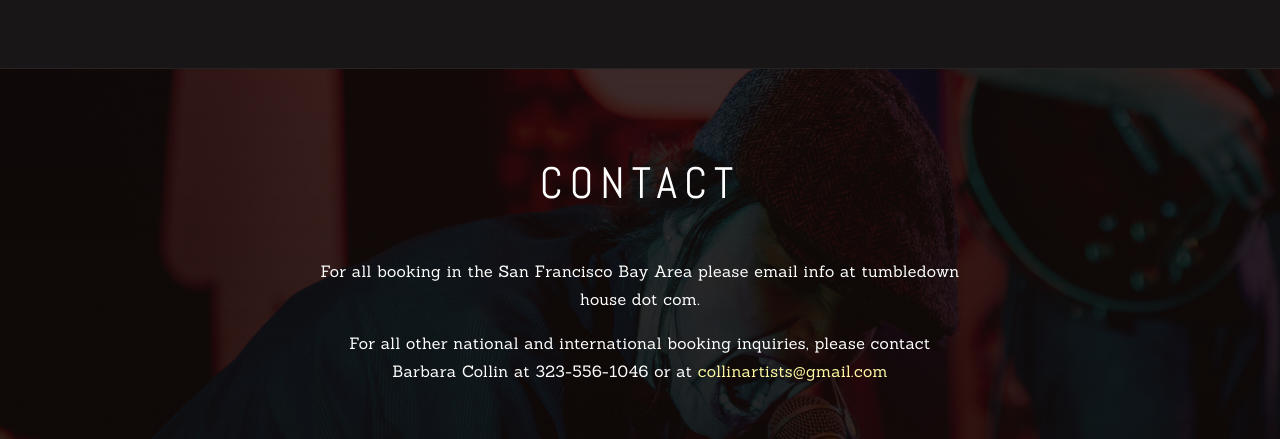
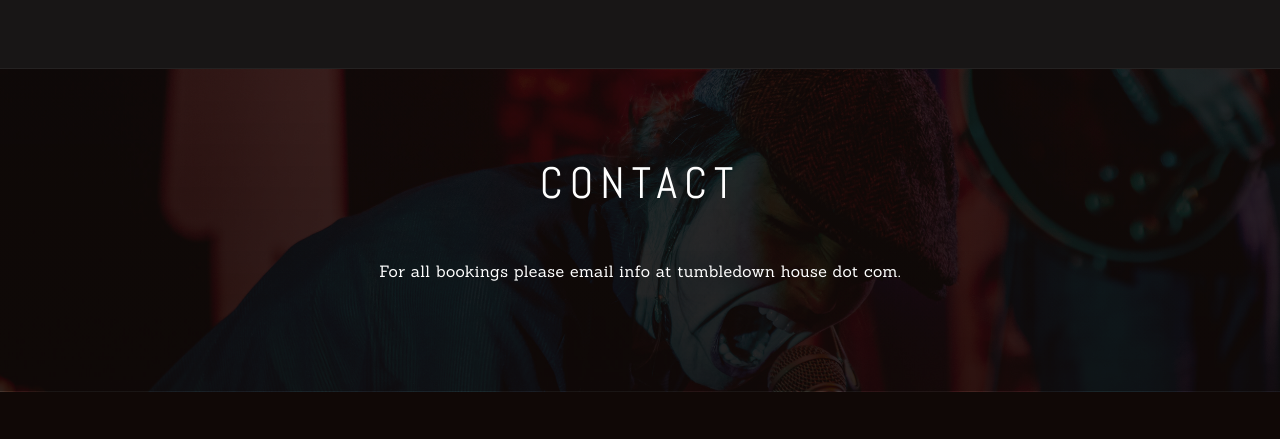
Before and after one commit to tylercdmx/tumbledownhouse, a plain HTML site: page index.html in a window 1280 px wide. Shown: the part 8749-9188 px from the top of the page. Drawn offline with Linux system fonts and the light colour scheme.

Commit message:
Simplify contact section to a single booking email
Co-Authored-By: Claude Sonnet 5.5 <noreply@anthropic.com>

```diff
--- a/index.html
+++ b/index.html
@@ -467,8 +467,7 @@ footer .fineprint{color:rgba(255,255,255,.4);font-size:13px}
 <section class="index-section" id="contact-section">
   <div class="inner">
     <h2 class="section-heading">Contact</h2>
-    <p>For all booking in the San Francisco Bay Area please email info at tumbledown house dot com.</p>
-    <p>For all other national and international booking inquiries, please contact Barbara Collin at 323-556-1046 or at <a href="mailto:collinartists@gmail.com">collinartists@gmail.com</a></p>
+    <p>For all bookings please email info at tumbledown house dot com.</p>
   </div>
 </section>
 
```
